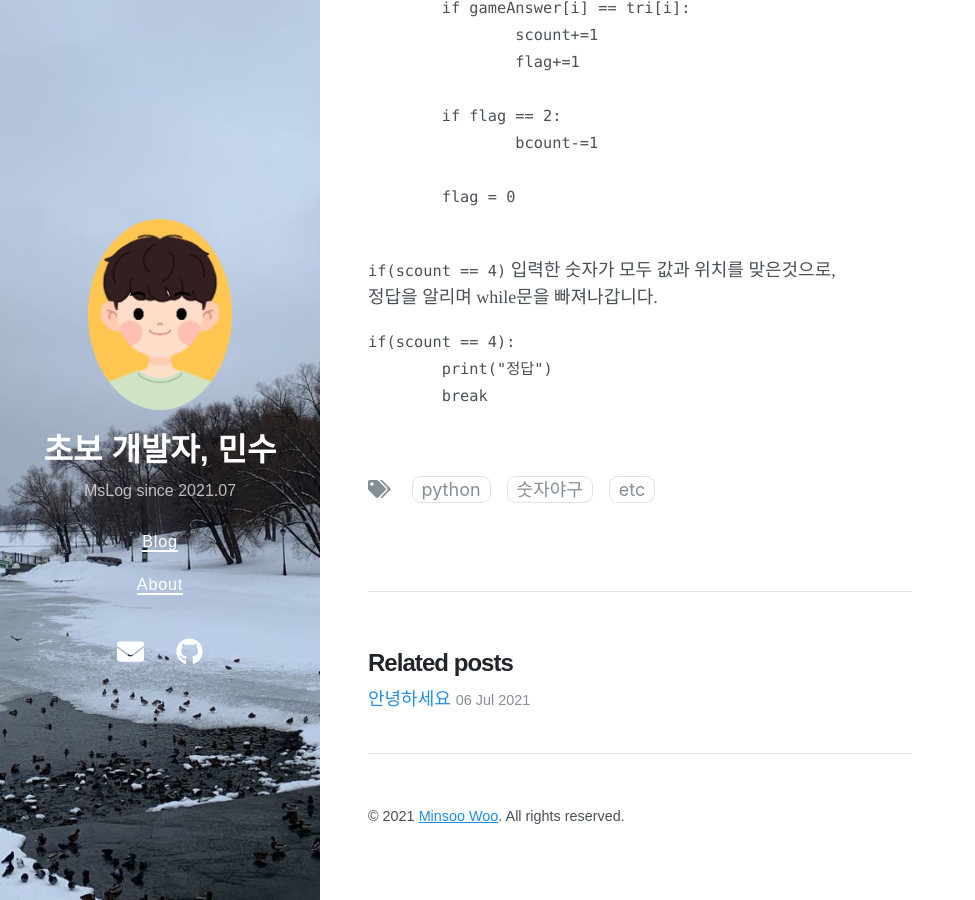
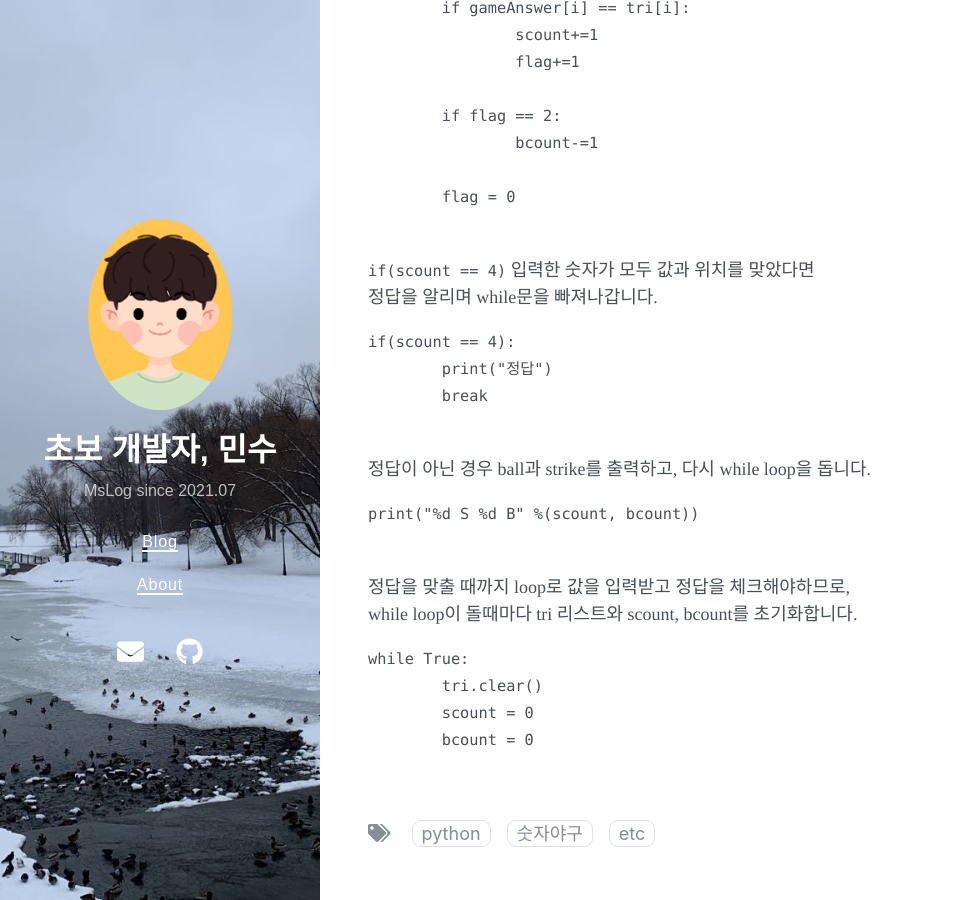
Before and after one commit to MsWoo/MsWoo.github.io, a Jekyll site: the page built from _posts/2021-07-06-baseball.md, in a window 1280 px wide and 900 px high, scrolled down 2221 px. Shown: the whole window, without its empty margins (0-975 px from the left). Built offline with Jekyll 4.4.1, drawn with Linux system fonts in a browser that asks for light colours; nearby versions of some CDN libraries.

Commit message:
Update 2021-07-06-baseball.md

````diff
--- a/_posts/2021-07-06-baseball.md
+++ b/_posts/2021-07-06-baseball.md
@@ -85,7 +85,7 @@ for i in range(4):
 	flag = 0
 ```
 
-`if(scount == 4)` 입력한 숫자가 모두 값과 위치를 맞은것으로,
+`if(scount == 4)` 입력한 숫자가 모두 값과 위치를 맞았다면
 정답을 알리며 while문을 빠져나갑니다.
 
 ```{.python}
@@ -93,3 +93,19 @@ if(scount == 4):
 	print("정답")
 	break
 ```
+
+정답이 아닌 경우 ball과 strike를 출력하고, 다시 while loop을 돕니다.
+
+```{.python}
+print("%d S %d B" %(scount, bcount))
+```
+
+정답을 맞출 때까지 loop로 값을 입력받고 정답을 체크해야하므로,
+while loop이 돌때마다 tri 리스트와 scount, bcount를 초기화합니다.
+
+```{.python}
+while True:
+	tri.clear()
+	scount = 0
+	bcount = 0
+```
````
